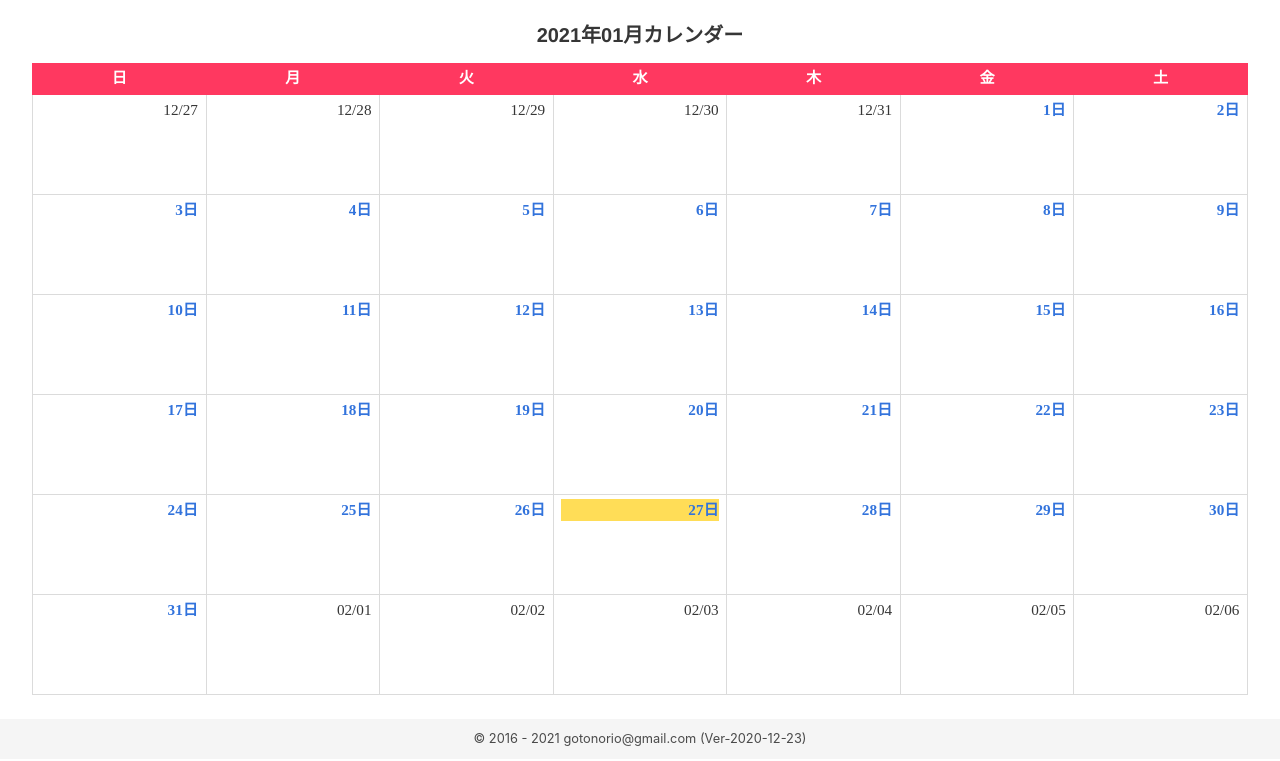
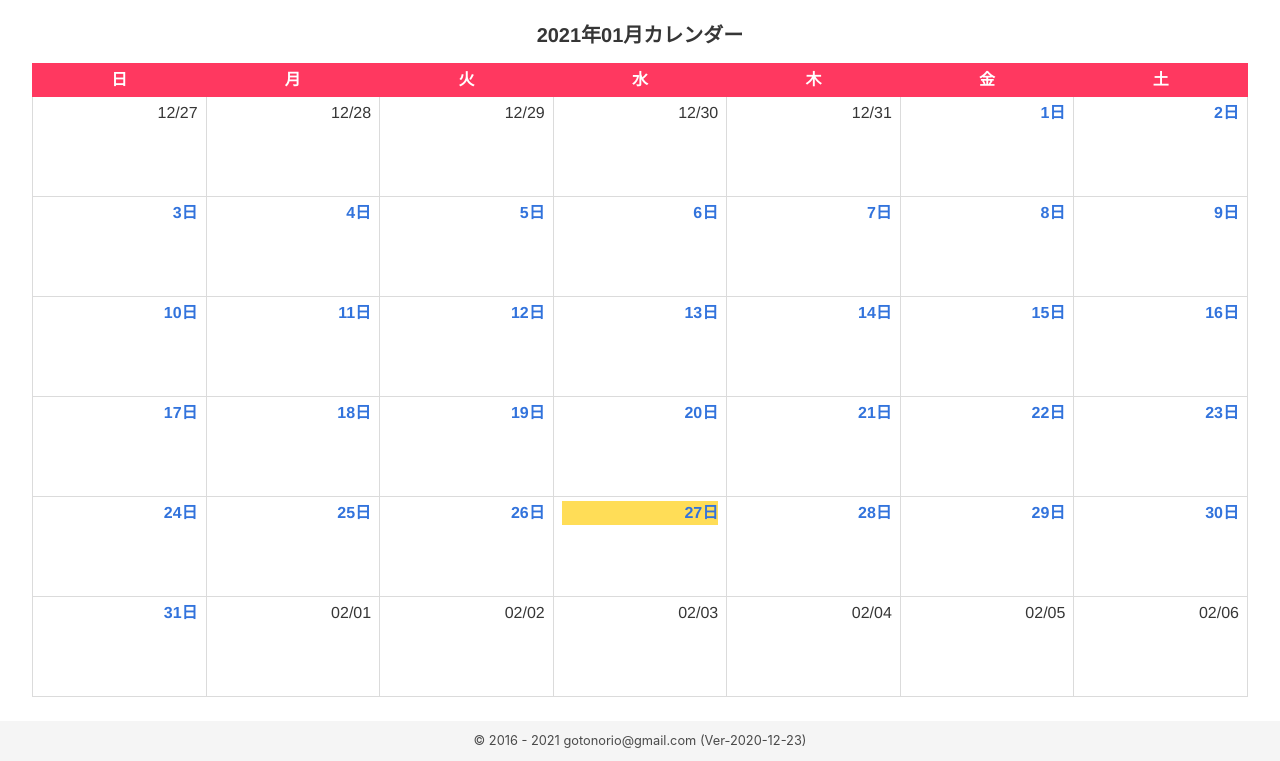
Before and after one commit to gotonorio/calendar, a Django app: page / in a window 1280 px wide. Shown: the part 52-813 px from the top of the page. Run offline with Django 3.2, Linux system fonts and the light colour scheme; data that the repository does not hold is empty; parts of the project's set-up code (start-up, migrations or seed data) failed here and were passed over.

Commit message:
font-familyの修正

```diff
--- a/static/mycss/mycss.css
+++ b/static/mycss/mycss.css
@@ -11,10 +11,9 @@ html {
   my_footerを使う場合、本体をmargin-bottomでfooterエリアを確保しなければならない。
 */
 main {
-    /*font-family: -apple-system,BlinkMacSystemFont,"Helvetica Neue",HiraginoSans-W4,"Yu Gothic Medium",Meiryo,sans-serif;*/
-    font-family: "Helvetica Neue",Arial,"Hiragino Kaku Gothic ProN","Hiragino Sans",Meiryo,sans-serif;
-    font-size: 100%;
-    font-weight: medium;
+    /* https://ics.media/entry/200317/ */
+    font-family: "Helvetica Neue",Arial,"ヒラギノ角ゴシック W3","Hiragino Sans",Meiryo,sans-serif;
+    /*font-weight: 400;*/
     margin-bottom: 40px; /* フッタの下側マージンの高さ */
 }
 /* footerだとBulmaのfooterを上書きしてしまう */
@@ -32,9 +31,8 @@ main {
   scrollクラスでtable要素を囲む。
 */
 table{
-    font-family: Osaka;
-    font-size: 95%;
-    width:100%;
+  /*font-family: Osaka;*/
+  width:100%;
 }
 .scroll{
   overflow: auto;
@@ -71,7 +69,7 @@ div.cell_420 {
 /* 入力フォーム用テーブルの設定 */
 .form_table {
   width: 480px;
-  margin: 0 auto;
+  margin: auto;
 }
 /* https://htmlcss.step-learn.com/contents/c031-table-width-percent.html */
 .tbl_width {
```
